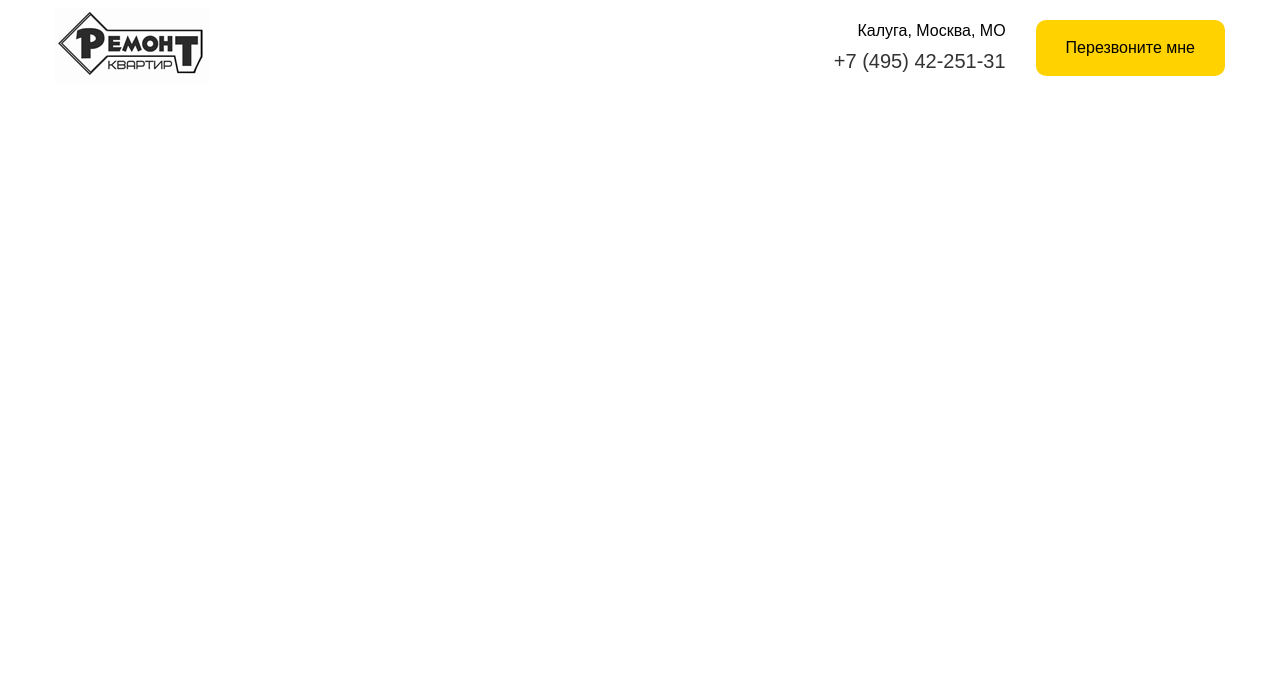
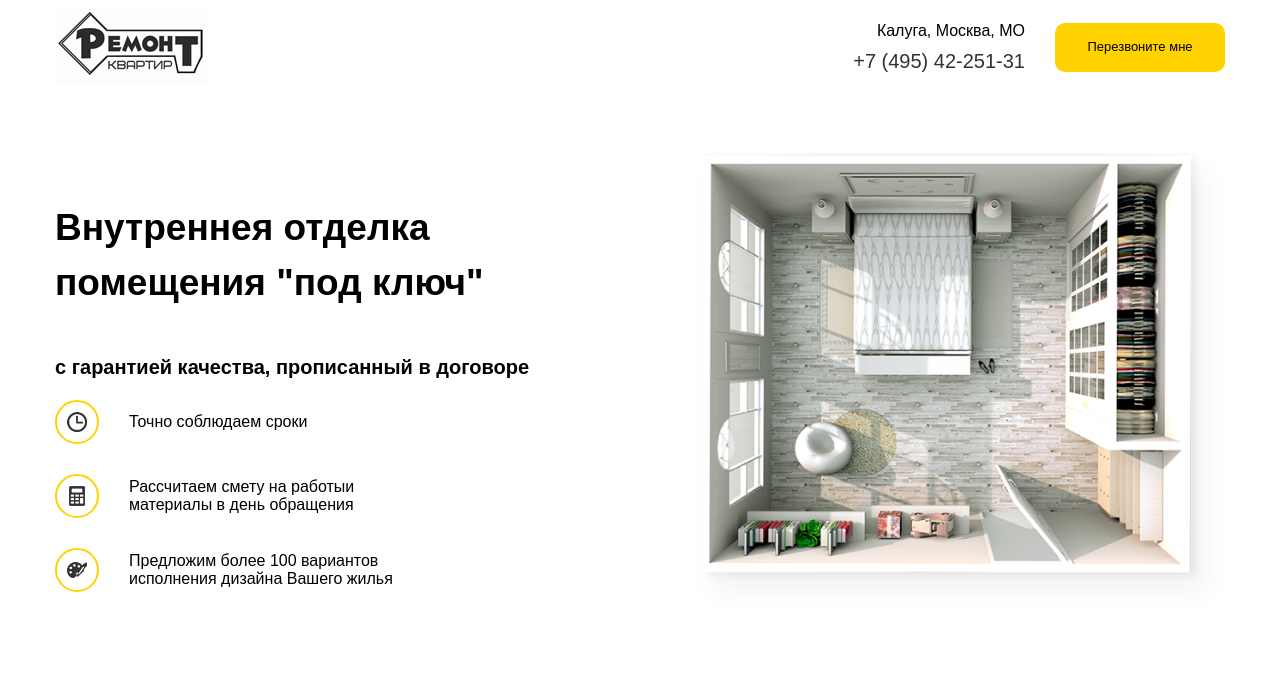
Before and after one commit to Wolfblades/Mobile, a plain HTML site: page src/index.html in a window 1280 px wide. Drawn offline with Linux system fonts and the light colour scheme.

Commit message:
Сверстан и адаптирован блок hero

```diff
--- a/src/index.html
+++ b/src/index.html
@@ -32,5 +32,52 @@
     </nav>
     <!-- /.navbar -->
 
+    <main>
+        <section class="hero">
+            <div class="container">
+                <div class="hero-block">
+                    <div class="hero-text">
+                        <h1 class="hero-text__title">
+                            Внутреннея отделка помещения "под ключ"
+                        </h1>
+                        <span class="hero-text__subtitle">
+                            с гарантией качества, прописанный в договоре
+                        </span>
+                        <ul class="hero-list">
+                            <li class="hero-list__item">
+                                <div class="hero-list__image">
+                                    <img src="img/hero/clock.png" alt="Часы">
+                                </div>
+                                <span class="hero-list__text">Точно соблюдаем сроки</span>
+                            </li>
+                            <li class="hero-list__item">
+                                <div class="hero-list__image">
+                                    <img src="img/hero/calculator.png" alt="Калькулятор">
+                                </div>
+                                <span class="hero-list__text">Рассчитаем смету на работыи
+                                     материалы в день обращения</span>
+                            </li>
+                            <li class="hero-list__item">
+                                <div class="hero-list__image">
+                                    <img src="img/hero/paint-board.png" alt="Палитра">
+                                </div>
+                                <span class="hero-list__text">Предложим более 100 вариантов
+                                    исполнения дизайна Вашего жилья</span>
+                            </li>
+                        </ul>
+                    </div>
+                    <!-- /.hero-text -->
+                    <div class="hero-image">
+                        <img src="img/hero/hero-image.png" alt="Комната">
+                    </div>
+                    <!-- /.hero-image -->
+                </div>
+                <!-- /.hero-block -->
+            </div>
+            <!-- /.container -->
+        </section>
+        <!-- /.hero -->
+    </main>
+
 </body>
 </html>
--- a/src/sass/_interface.sass
+++ b/src/sass/_interface.sass
@@ -19,4 +19,10 @@ img
     border-radius: 10px
     background-color: $main-color
     border: none
-    padding: 19px 30px
+    padding: 8px 30px
+
+.navbar__button
+    width: 170px
+    height: 49px
+    font-size: 13px
+    font-weight: 400
--- /dev/null
+++ b/src/sass/blocks/_hero.sass
@@ -0,0 +1,37 @@
+.hero
+    padding: 50px 0
+    &-block
+        display: flex
+        align-items: center
+    &-text
+        flex-basis: 50%
+        padding-right: 139px
+        &__title
+            font-size: 37px
+            font-weight: 800
+            line-height: 55px
+            margin-bottom: -5px
+            padding: 30px 0
+        &__subtitle
+            font-size: 20px
+            font-weight: 700
+            line-height: 65px
+            margin-bottom: 50px
+    &-list
+        margin: 0
+        padding: 0
+        &__item
+            display: flex
+            align-items: center
+            margin-bottom: 30px
+        &__image
+            width: 40px
+            height: 40px
+            border: 2px solid #ffd200
+            display: flex
+            align-items: center
+            justify-content: center
+            border-radius: 50%
+            margin-right: 30px
+        &__text
+            max-width: 300px
--- a/src/sass/style.sass
+++ b/src/sass/style.sass
@@ -2,3 +2,5 @@
 @import 'interface'
 // Импорт стилей шапки
 @import 'blocks/navbar'
+// Стили для главной страницы
+@import 'blocks/hero'
```
Also changed, not shown: src/css/style.css, src/img/hero/calculator.png (added), src/img/hero/clock.png (added), src/img/hero/hero-image.png (added), src/img/hero/paint-board.png (added).
